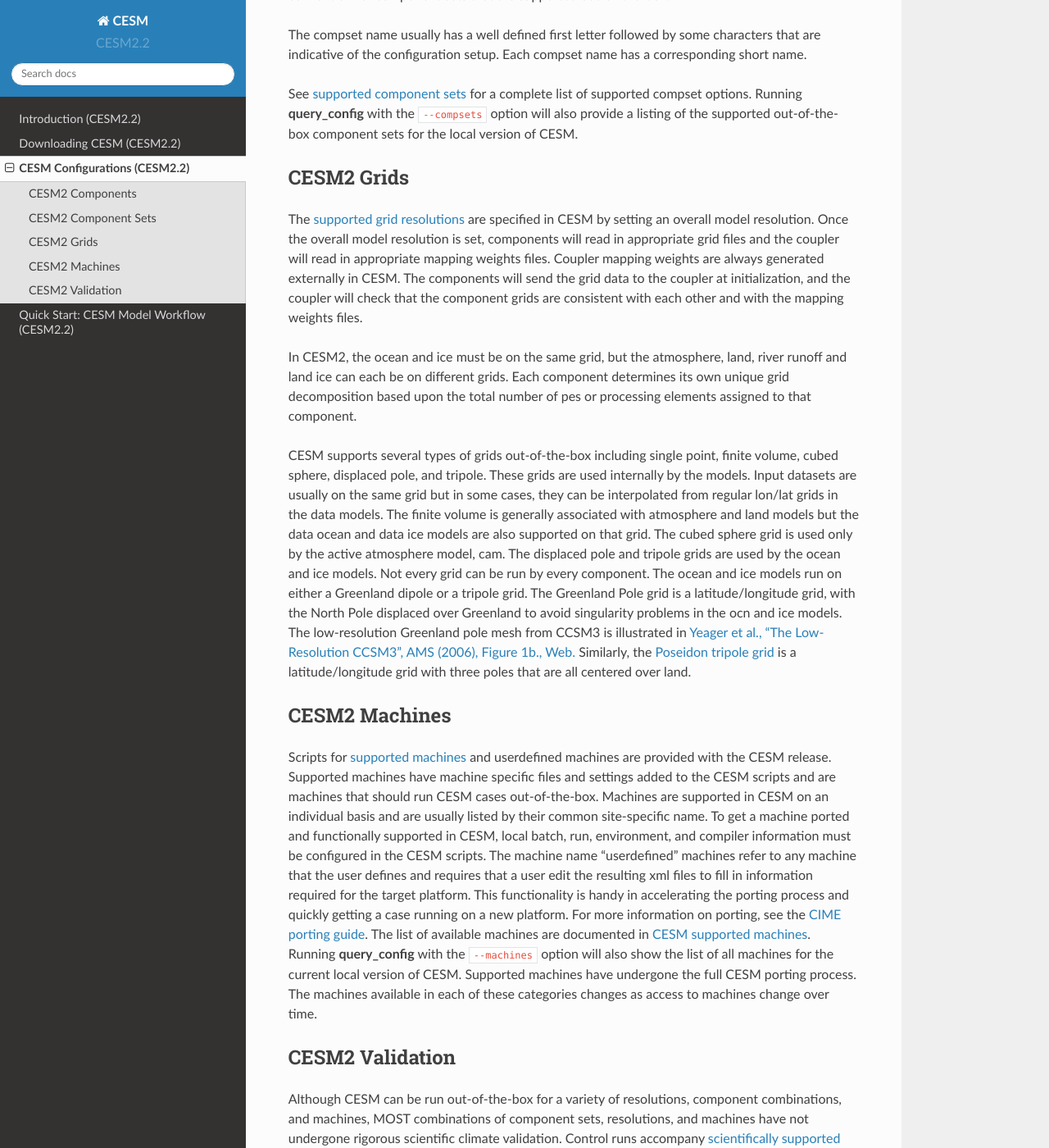
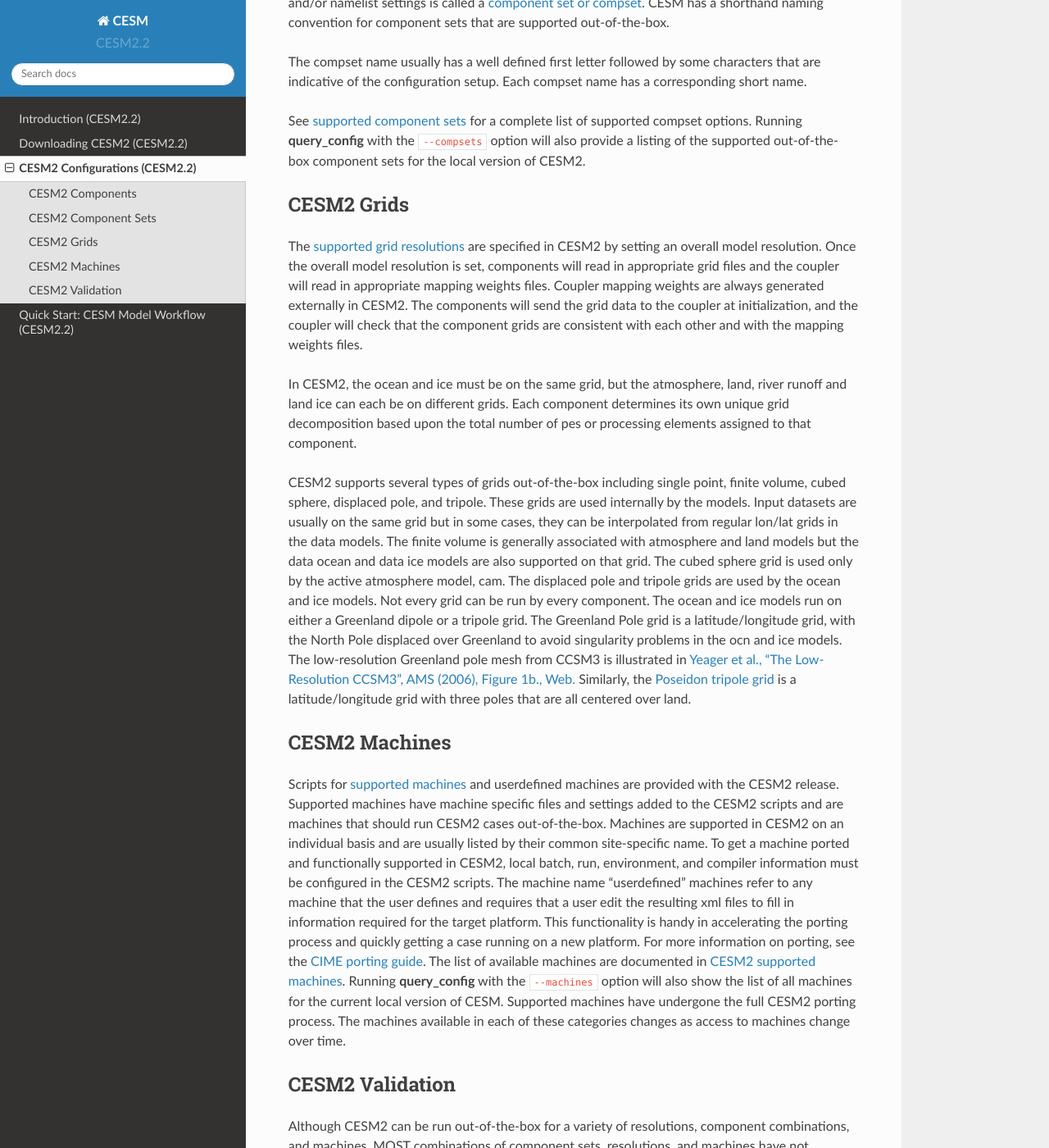
Before and after one commit to ESCOMP/CESM, a Sphinx documentation site: the page built from doc/source/cesm_configurations.rst, in a window 1280 px wide and 1400 px high, scrolled down 2408 px. Shown: the whole window at 82% size. Built offline with Sphinx 7.4.7 and the Read the Docs theme 2.0.0, drawn with Linux system fonts in a browser that asks for light colours; comment, search, counter and statistics services are not loaded; some of the changed text lies outside the part shown.

Commit message:
Update docs for CESM2.2

```diff
--- a/doc/source/cesm_configurations.rst
+++ b/doc/source/cesm_configurations.rst
@@ -1,11 +1,11 @@
 .. _configurations:
 
 ===============================
-CESM Configurations (|version|)
+CESM2 Configurations (|version|)
 ===============================
 
-The CESM system can be configured a number of different ways from both
-a science and technical perspective. CESM supports numerous
+The CESM2 system can be configured a number of different ways from both
+a science and technical perspective. CESM2 supports numerous
 `resolutions
 <http://www.cesm.ucar.edu/models/cesm2/cesm/grids.html>`_, and
 `component sets
@@ -42,13 +42,13 @@
 whole system to activate and deactive component feedbacks by allowing
 for a variety of "plug and play" combinations.
 
-During the course of a CESM run, the model components integrate forward
+During the course of a CESM2 run, the model components integrate forward
 in time, periodically exchanging information with the coupler.
 The coupler meanwhile receives fields from the component models,
 computes, maps, and merges this information, then sends the fields back
 to the component models. The coupler brokers this sequence of
 communication interchanges and manages the overall time progression of
-the coupled system. A CESM component set is comprised of eight
+the coupled system. A CESM2 component set is comprised of eight
 components: one component from each model (atm, lnd, rof, ocn, ice, glc,
 wav, and esp) plus the coupler. Model components are written primarily in
 Fortran.
@@ -68,7 +68,7 @@
 
 The CESM2 components can be summarized as follows:
 
-.. csv-table:: "CESM model components"
+.. csv-table:: "CESM2 model components"
    :header: "Component Generic Type", "Component Generic Name", "Component Name", "Component Type", "Description"
    :widths: 12, 10, 10, 10, 60
 
@@ -86,6 +86,7 @@
    "river", "rof", "xrof", "dead", "Used only for testing the driver/coupler"
    "river", "rof", "srof", "stub", "Used only to satisy the interface requirements"
    "ocean", "ocn", "pop", "active", "The ocean model is an extension of the `Parallel Ocean Program (POP) <http://www.cesm.ucar.edu/models/cesm2/ocean/>`_ Version 2 from Los Alamos National Laboratory (LANL)."
+   "ocean", "ocn", "mom6", "active", "Based on the `Modular Ocean Model version 6 <http://www.cesm.ucar.edu/models/cesm2/ocean/>`_; an early functional release is available starting in CESM2.2.   Note that MOM6 is not obtained by default; for instructions on obtaining it, see https://github.com/ESCOMP/MOM_interface/wiki/Detailed-Instructions."
    "ocean", "ocn", "docn", "data", "The `data ocean <http://esmci.github.io/cime/versions/master/html/data_models/data-ocean.html>`_ component has two distinct modes of operation. It can run as a pure data model, reading ocean SSTs (normally climatological) from input datasets, interpolating in space and time, and then passing these to the coupler. Alternatively, docn can compute updated SSTs based on a slab ocean model where bottom ocean heat flux convergence and boundary layer depths are read in and used with the atmosphere/ocean and ice/ocean fluxes obtained from the coupler."
    "ocean", "ocn", "xocn", "dead"
    "ocean", "ocn", "socn", "stub"
@@ -120,7 +121,7 @@
 <http://www.cesm.ucar.edu/models/cesm2/cesm/compsets.html>`_ for a
 complete list of supported compset options. Running **query_config**
 with the ``--compsets`` option will also provide a listing of the
-supported out-of-the-box component sets for the local version of CESM.
+supported out-of-the-box component sets for the local version of CESM2.
 
 
 CESM2 Grids
@@ -128,11 +129,11 @@
 
 The `supported grid resolutions
 <http://www.cesm.ucar.edu/models/cesm2/cesm/grids.html>`_ are
-specified in CESM by setting an overall model resolution.  Once the
+specified in CESM2 by setting an overall model resolution.  Once the
 overall model resolution is set, components will read in appropriate
 grid files and the coupler will read in appropriate mapping weights
 files. Coupler mapping weights are always generated externally in
-CESM. The components will send the grid data to the coupler at
+CESM2. The components will send the grid data to the coupler at
 initialization, and the coupler will check that the component grids
 are consistent with each other and with the mapping weights files.
 
@@ -141,7 +142,7 @@
 Each component determines its own unique grid decomposition based upon
 the total number of pes or processing elements assigned to that component.
 
-CESM supports several types of grids out-of-the-box including single
+CESM2 supports several types of grids out-of-the-box including single
 point, finite volume, cubed sphere, displaced pole, and
 tripole. These grids are used internally by the
 models. Input datasets are usually on the same grid but in some cases,
@@ -168,13 +169,13 @@
 
 Scripts for `supported machines
 <http://www.cesm.ucar.edu/models/cesm2/cesm/machines.html>`_ and
-userdefined machines are provided with the CESM release. Supported
-machines have machine specific files and settings added to the CESM
-scripts and are machines that should run CESM cases
-out-of-the-box. Machines are supported in CESM on an individual basis
+userdefined machines are provided with the CESM2 release. Supported
+machines have machine specific files and settings added to the CESM2
+scripts and are machines that should run CESM2 cases
+out-of-the-box. Machines are supported in CESM2 on an individual basis
 and are usually listed by their common site-specific name. To get a
-machine ported and functionally supported in CESM, local batch, run,
-environment, and compiler information must be configured in the CESM
+machine ported and functionally supported in CESM2, local batch, run,
+environment, and compiler information must be configured in the CESM2
 scripts. The machine name "userdefined" machines refer to any machine
 that the user defines and requires that a user edit the resulting xml
 files to fill in information required for the target platform. This
@@ -182,11 +183,11 @@
 getting a case running on a new platform. For more information on
 porting, see the `CIME porting guide
 <http://esmci.github.io/cime/versions/master/html/users_guide/porting-cime.html>`_.  The
-list of available machines are documented in `CESM supported machines
+list of available machines are documented in `CESM2 supported machines
 <http://www.cesm.ucar.edu/models/cesm2/cesm/machines.html>`_.
 Running **query_config** with the ``--machines`` option will also show
 the list of all machines for the current local version of
-CESM. Supported machines have undergone the full CESM porting
+CESM. Supported machines have undergone the full CESM2 porting
 process. The machines available in each of these categories changes as
 access to machines change over time.
 
@@ -194,7 +195,7 @@
 CESM2 Validation
 ----------------
 
-Although CESM can be run out-of-the-box for a variety of resolutions,
+Although CESM2 can be run out-of-the-box for a variety of resolutions,
 component combinations, and machines, MOST combinations of component
 sets, resolutions, and machines have not undergone rigorous scientific
 climate validation. Control runs accompany `scientifically supported
--- a/doc/source/quickstart.rst
+++ b/doc/source/quickstart.rst
@@ -15,7 +15,7 @@
 
 This is the procedure for quickly setting up and running a CESM2 case.
 
-Download CESM2 (see `Downloading CESM2 <downloading_cesm.rst>`_).
+Download CESM2 (see `Downloading CESM2 <downloading_cesm.html>`_).
 
 Select a component set, and a resolution for your case.  Details of available
 component sets and resolutions are available from the `query_config`_ tool located
```
Also changed, not shown: doc/source/downloading_cesm.rst (+34 -7 lines).
